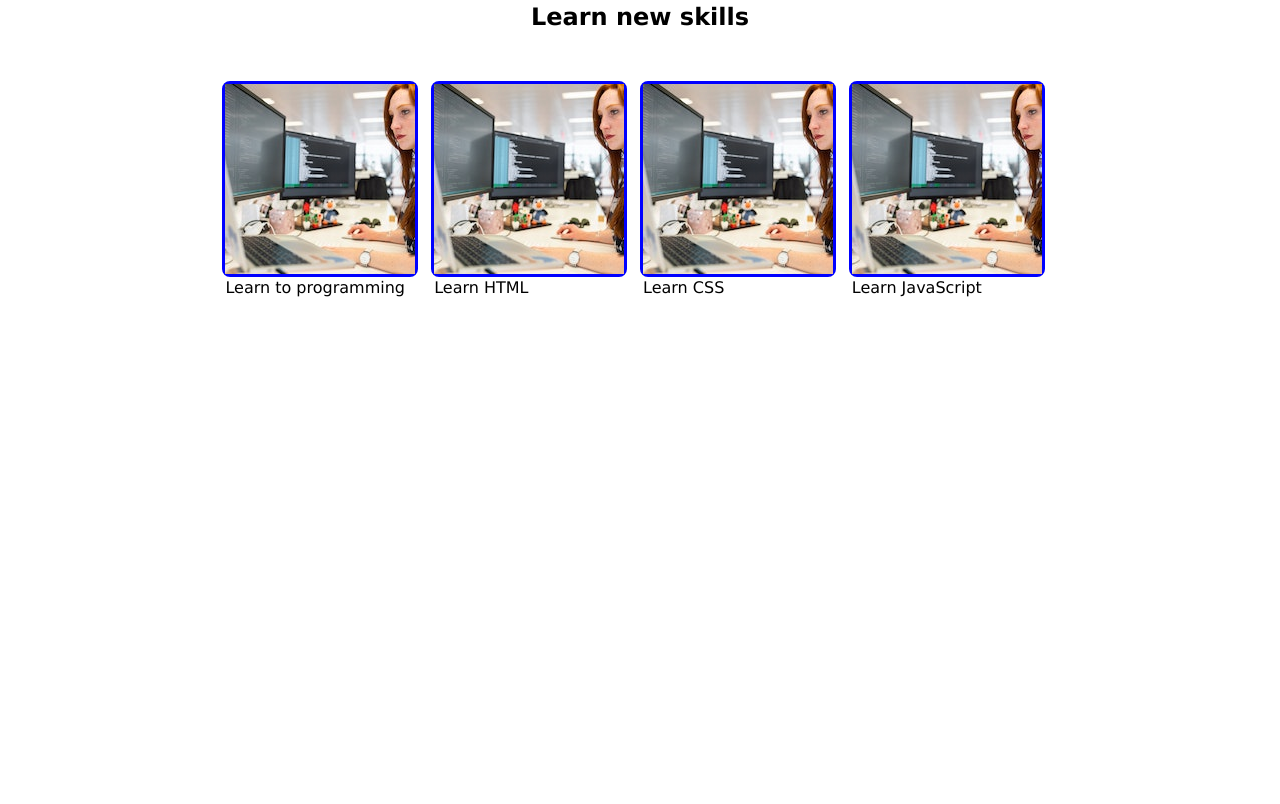
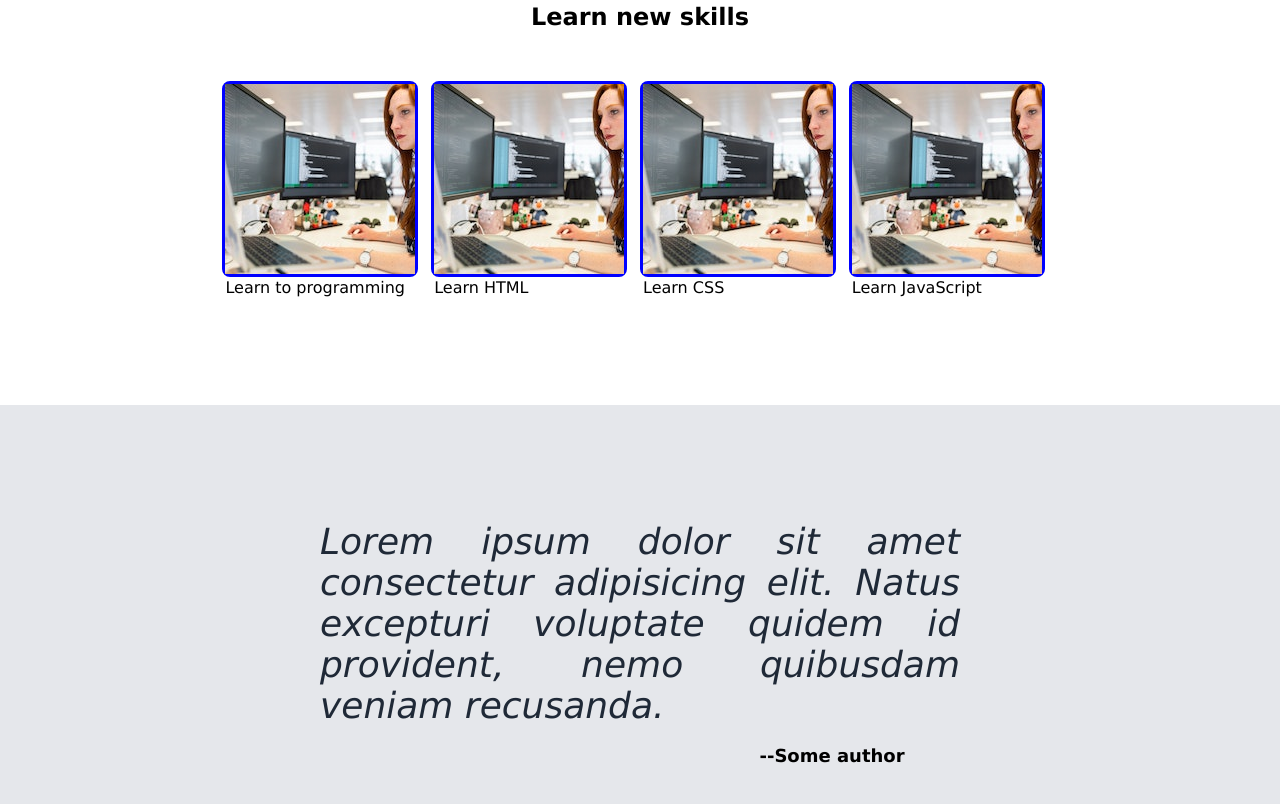
Before and after one commit to tarcioreis/odin-landing-page, a plain HTML site: page index.html in a window 1280 px wide. Shown: the part 679-1483 px from the top of the page. Before the commit the page ends 976 px from the top, so only its background shows below. Drawn offline with Linux system fonts and the light colour scheme.

Commit message:
add quote section

```diff
--- a/css/style.css
+++ b/css/style.css
@@ -124,3 +124,32 @@ text-center h3 {
     border-radius: 8px;
     margin-right: 1%;
 }
+
+/*quote section configuration*/
+
+.quote-section {
+    margin-top: 10%;
+    text-align: center;
+    display: flex;
+    justify-content: center;
+    background-color: #e5e7eb;
+}
+
+.quote {
+    width: 50%;
+    margin-top: 6%;
+    padding: 3%;
+}
+
+.quote p {
+    font-size: 36px;
+    font-style: italic;
+    color: #1f2937;
+    text-align: justify;
+}
+
+.quote span {
+    font-weight: bolder;
+    font-size: 18px;
+    margin-left: 60%;
+}
--- a/index.html
+++ b/index.html
@@ -55,5 +55,15 @@
             </div>
         </div>
     </div>
+
+    <div class="quote-section">
+        <div class="quote">
+            <p>
+                Lorem ipsum dolor sit amet consectetur adipisicing elit. Natus excepturi voluptate quidem id provident, nemo quibusdam veniam recusanda.
+            </p><br>
+            <span>--Some author</span>
+        </div>
+
+    </div>
 </body>
 </html>
```
